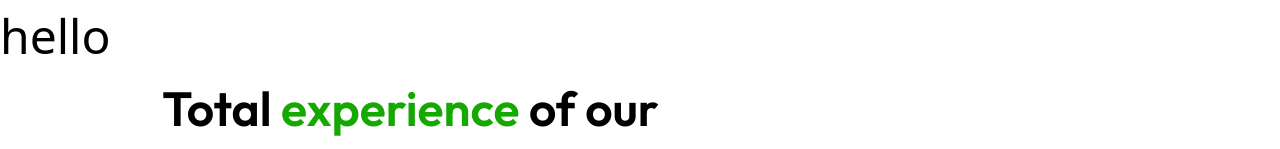
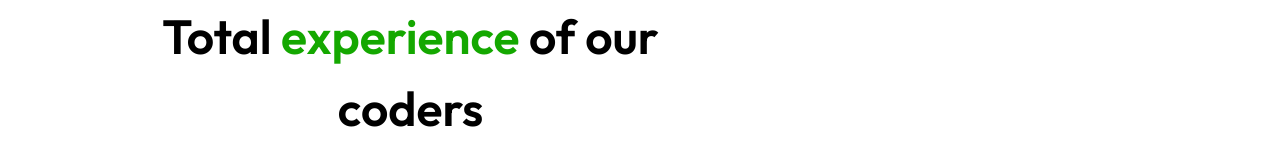
Before and after one commit to jatin-rajput563/test-tailwind, a website: page index.html in a window 1280 px wide. Shown: the top 149 px of the page. Drawn offline with nearby package versions, Linux system fonts and the light colour scheme.

Commit message:
change in html

```diff
--- a/index.html
+++ b/index.html
@@ -37,7 +37,6 @@
 
 <body>
     <section>
-        <p class="text-xl">hello</p>
         <div class="container mx-auto w-4/5">
             <div class="h-[162px] w-[751px] text-center">
                 <div class="h-[114px] w-[565px]">
```
